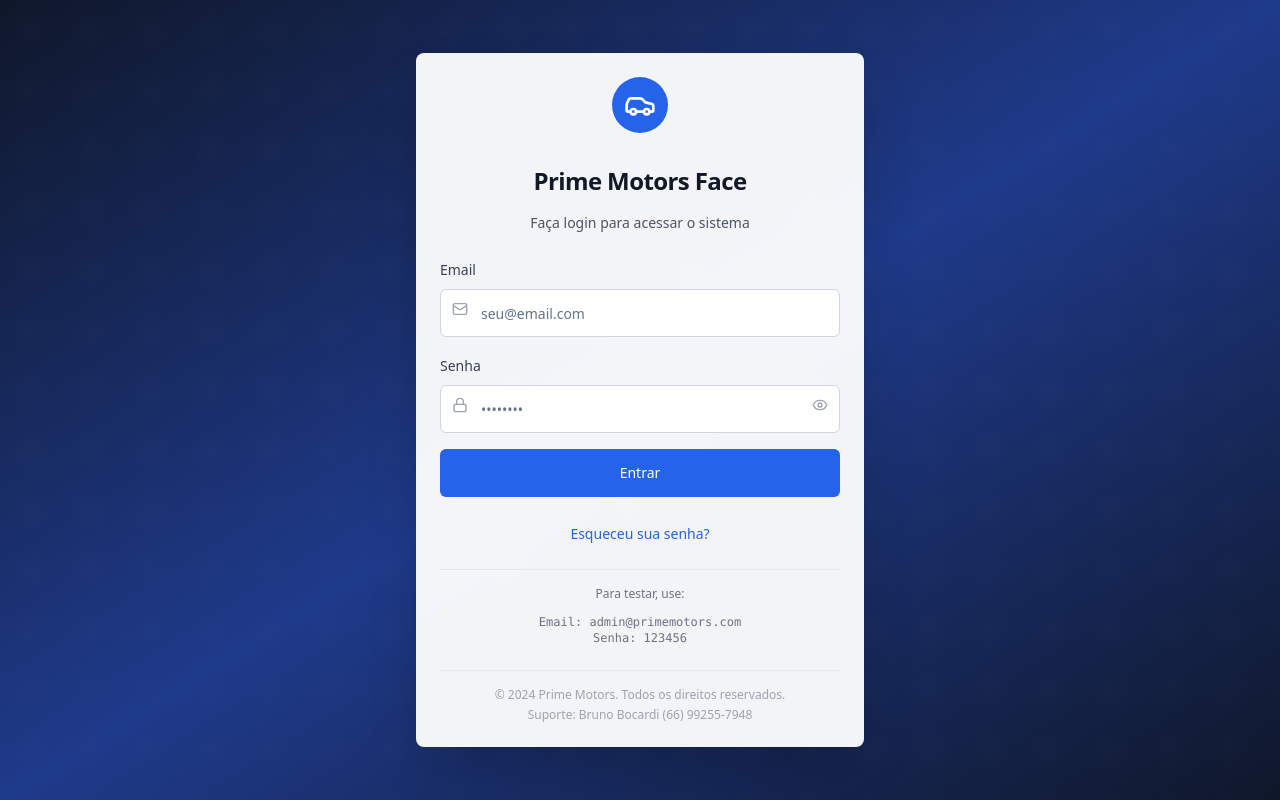
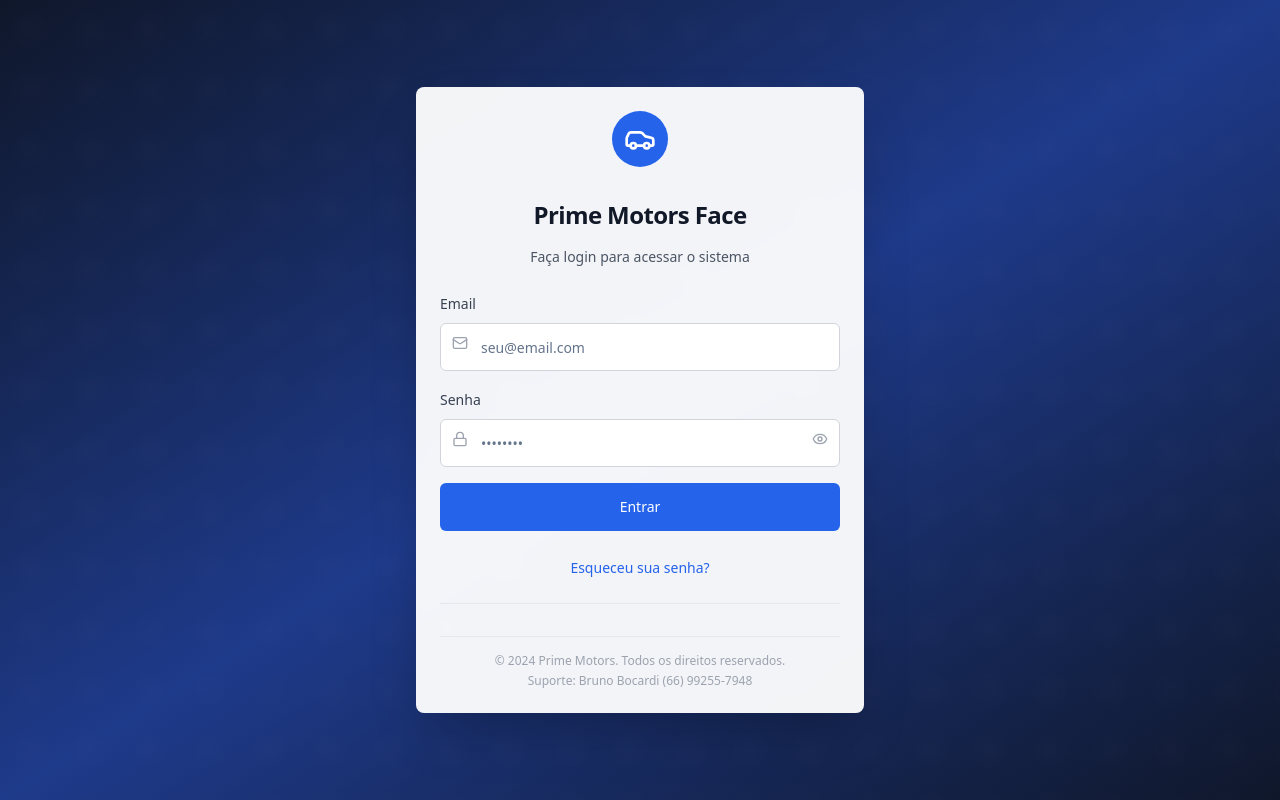
Before and after one commit to emarasimeone/prime-motors-login-auth, a React (Vite) app: page / in a window 1280 px wide. Built offline with nearby package versions, Linux system fonts and the light colour scheme.

Commit message:
Remove test credentials and support info
Removed the test credentials and support information from the login form.

```diff
--- a/src/components/LoginForm.tsx
+++ b/src/components/LoginForm.tsx
@@ -1,4 +1,3 @@
-
 import { useState } from 'react';
 import { Card, CardContent, CardDescription, CardHeader, CardTitle } from '@/components/ui/card';
 import { Input } from '@/components/ui/input';
@@ -175,14 +174,6 @@ const LoginForm = () => {
         </div>
 
         <div className="pt-4 border-t border-gray-200">
-          <div className="text-xs text-gray-500 text-center space-y-1">
-            <p>Para testar, use:</p>
-            <p className="font-mono bg-gray-100 p-2 rounded">
-              Email: admin@primemotors.com<br />
-              Senha: 123456
-            </p>
-          </div>
-
           <div className="mt-4 pt-4 border-t border-gray-200">
             <div className="text-xs text-gray-400 text-center space-y-1">
               <p>© 2024 Prime Motors. Todos os direitos reservados.</p>
```
